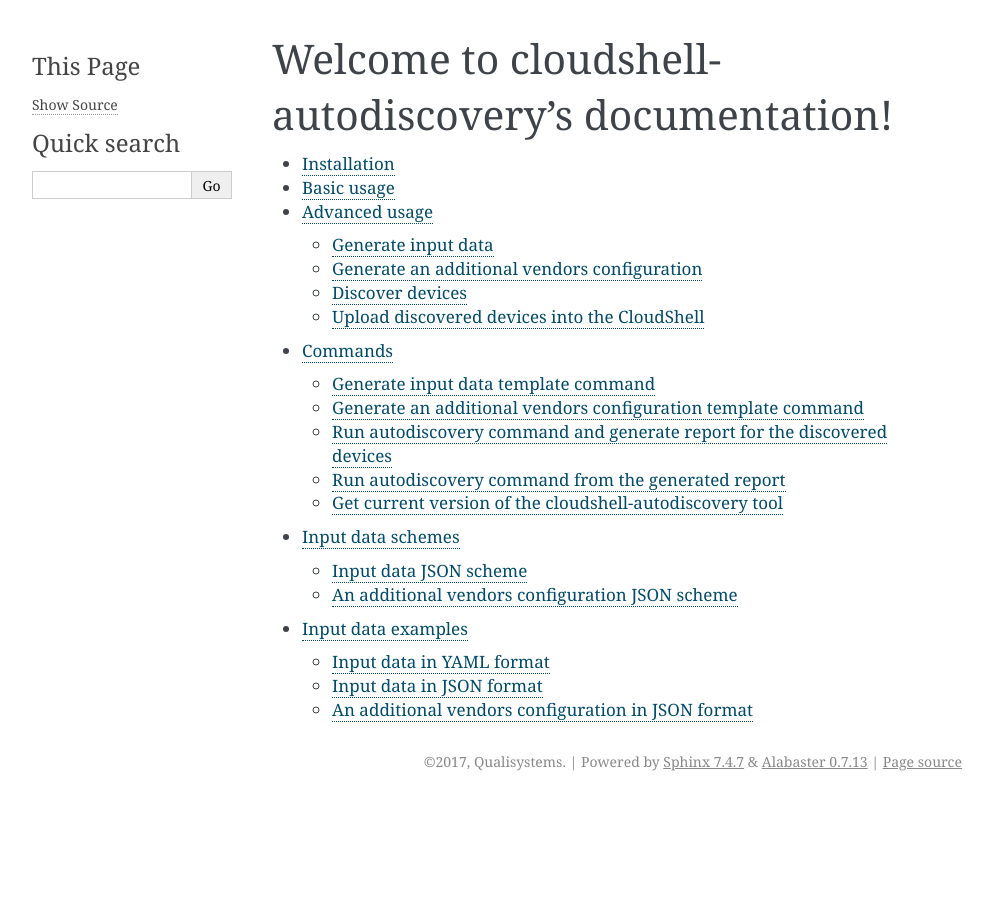
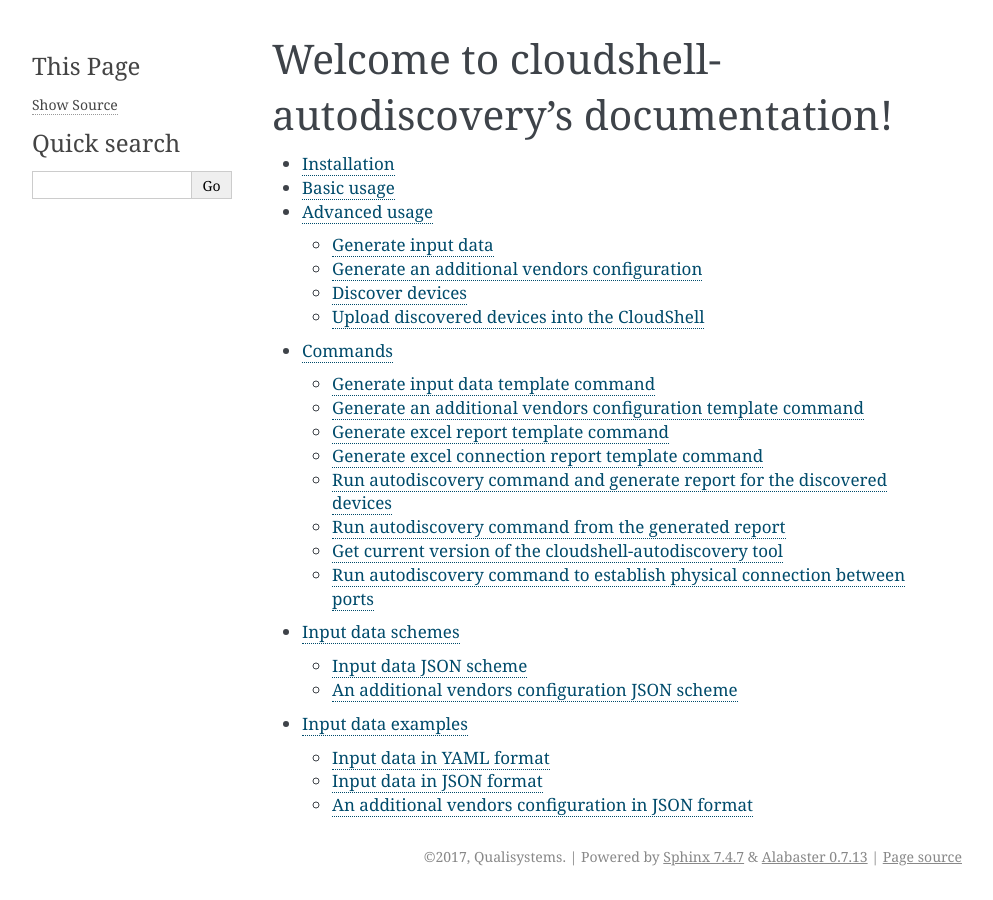
Before and after one commit to QualiSystems/cloudshell-autodiscovery, a Sphinx documentation site: the page built from docs/index.rst, in a window 1280 px wide. Shown: the whole page, without its empty margins (148-1141 px from the left). Built offline with Sphinx 7.4.7, drawn with Linux system fonts in a browser that asks for light colours.

Commit message:
update documentation with new autodiscovery commands

```diff
--- a/docs/commands.rst
+++ b/docs/commands.rst
@@ -8,6 +8,14 @@
 Generate an additional vendors configuration template command
 ~~~~~~~~~~~~~~~~~~~~~~~~~~~~~~~~~~~~~~~~~~~~~~~~~~~~~~~~~~~~~
 .. command-output:: autodiscovery echo-vendors-configuration-template --help
+
+Generate excel report template command
+~~~~~~~~~~~~~~~~~~~~~~~~~~~~~~~~~~~~~~
+.. command-output:: autodiscovery echo-excel-report-template --help
+
+Generate excel connection report template command
+~~~~~~~~~~~~~~~~~~~~~~~~~~~~~~~~~~~~~~~~~~~~~~~~~
+.. command-output:: autodiscovery echo-excel-connections-report-template --help
 
 Run autodiscovery command and generate report for the discovered devices
 ~~~~~~~~~~~~~~~~~~~~~~~~~~~~~~~~~~~~~~~~~~~~~~~~~~~~~~~~~~~~~~~~~~~~~~~~
@@ -20,3 +28,7 @@
 Get current version of the cloudshell-autodiscovery tool
 ~~~~~~~~~~~~~~~~~~~~~~~~~~~~~~~~~~~~~~~~~~~~~~~~~~~~~~~~
 .. command-output:: autodiscovery version --help
+
+Run autodiscovery command to establish physical connection between ports
+~~~~~~~~~~~~~~~~~~~~~~~~~~~~~~~~~~~~~~~~~~~~~~~~~~~~~~~~~~~~~~~~~~~~~~~~
+.. command-output:: autodiscovery connect-ports --help
```
